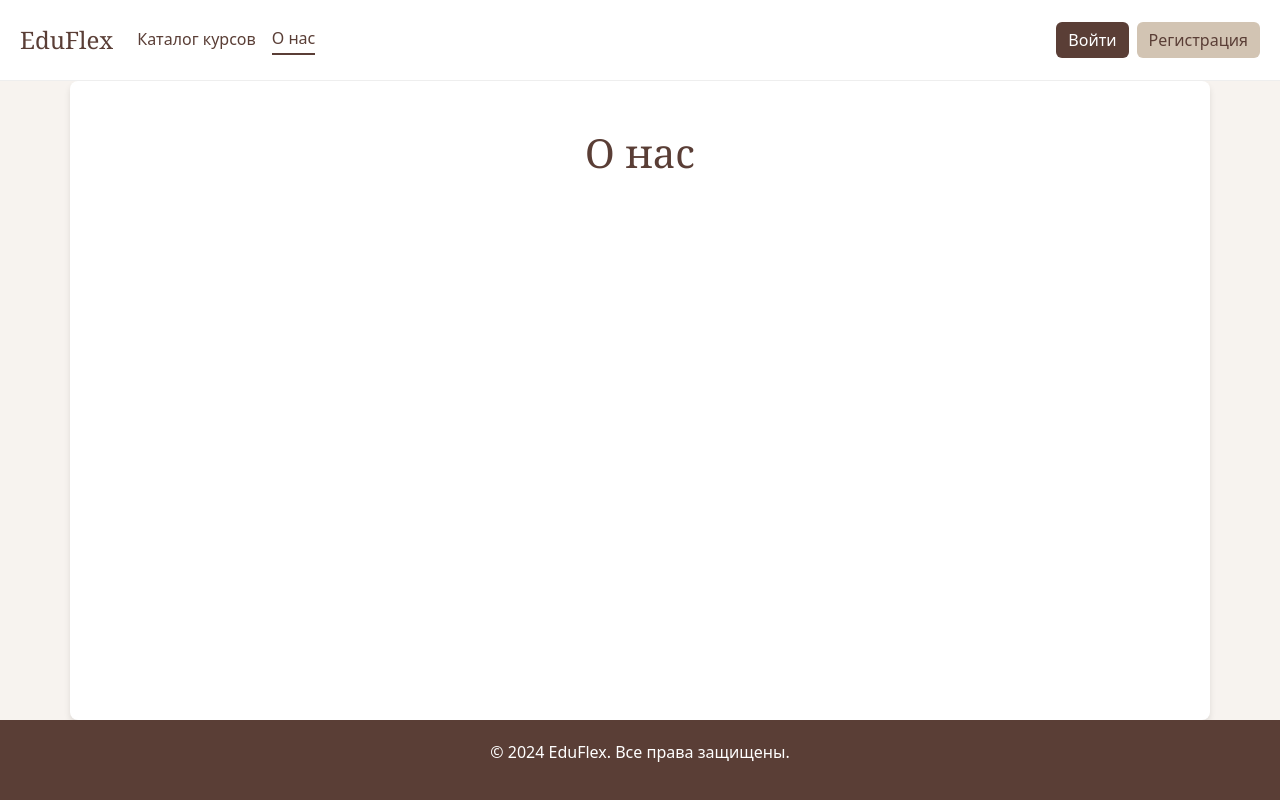
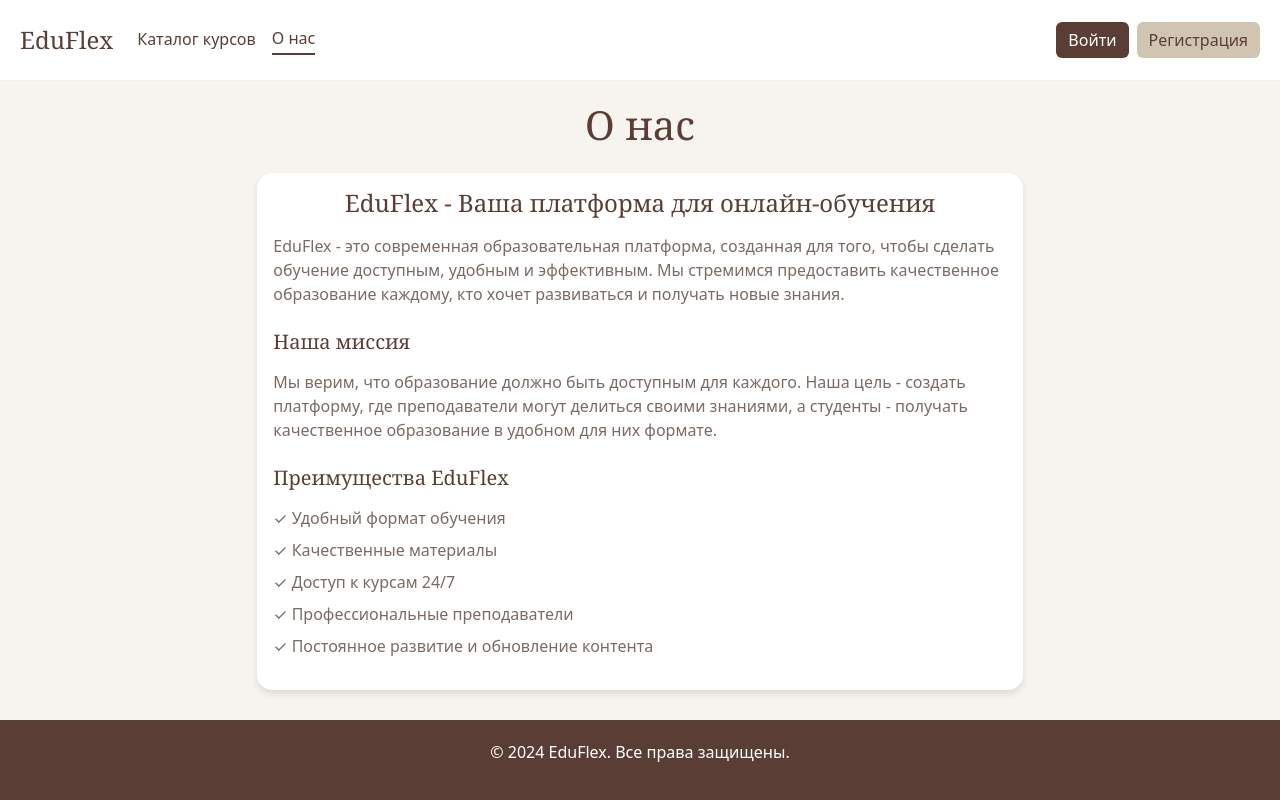
Before and after one commit to Shedall/AdaptiveSystem, a React (Create React App) app: page /about in a window 1280 px wide. Built offline with nearby package versions, Linux system fonts and the light colour scheme.

Commit message:
my courses and about pages redesign

```diff
--- a/src/pages/AboutPage.js
+++ b/src/pages/AboutPage.js
@@ -6,9 +6,53 @@ const AboutPage = () => {
     return (
         <div style={{ backgroundColor: "#F7F3EF", minHeight: "100vh", display: "flex", flexDirection: "column" }}>
             <Header />
-            <div className="container flex-grow-1 py-5">
-                <h1 style={{ color: "#5A3E36" }}>О нас</h1>
-                {/* Add about content here */}
+            <div style={{
+                flex: "1",
+                padding: "20px",
+                maxWidth: "1200px",
+                margin: "0 auto",
+                width: "100%"
+            }}>
+                <div className="row justify-content-center">
+                    <div className="col-lg-8">
+                        <h1 style={{ color: "#5A3E36", marginBottom: "1.5rem" }}>О нас</h1>
+
+                        <div className="card border-0" style={{ backgroundColor: "white", borderRadius: "15px" }}>
+                            <div className="card-body">
+                                <h2 style={{ color: "#5A3E36", fontSize: "1.5rem", marginBottom: "1rem" }}>
+                                    EduFlex - Ваша платформа для онлайн-обучения
+                                </h2>
+
+                                <p className="mb-4" style={{ color: "#7A6A63" }}>
+                                    EduFlex - это современная образовательная платформа, созданная для того,
+                                    чтобы сделать обучение доступным, удобным и эффективным. Мы стремимся
+                                    предоставить качественное образование каждому, кто хочет развиваться и
+                                    получать новые знания.
+                                </p>
+
+                                <h3 style={{ color: "#5A3E36", fontSize: "1.25rem", marginBottom: "1rem" }}>
+                                    Наша миссия
+                                </h3>
+                                <p className="mb-4" style={{ color: "#7A6A63" }}>
+                                    Мы верим, что образование должно быть доступным для каждого. Наша цель -
+                                    создать платформу, где преподаватели могут делиться своими знаниями,
+                                    а студенты - получать качественное образование в удобном для них формате.
+                                </p>
+
+                                <h3 style={{ color: "#5A3E36", fontSize: "1.25rem", marginBottom: "1rem" }}>
+                                    Преимущества EduFlex
+                                </h3>
+                                <ul className="list-unstyled" style={{ color: "#7A6A63" }}>
+                                    <li className="mb-2">✓ Удобный формат обучения</li>
+                                    <li className="mb-2">✓ Качественные материалы</li>
+                                    <li className="mb-2">✓ Доступ к курсам 24/7</li>
+                                    <li className="mb-2">✓ Профессиональные преподаватели</li>
+                                    <li className="mb-2">✓ Постоянное развитие и обновление контента</li>
+                                </ul>
+                            </div>
+                        </div>
+                    </div>
+                </div>
             </div>
             <Footer />
         </div>
--- a/src/pages/MyCoursesPage.js
+++ b/src/pages/MyCoursesPage.js
@@ -1,22 +1,36 @@
 import React from "react";
-import { Navigate } from "react-router-dom";
+import { Link } from "react-router-dom";
 import Header from "../components/Header";
 import Footer from "../components/Footer";
-import { auth } from "../auth";
 
 const MyCoursesPage = () => {
-  const isAuthenticated = auth.isAuthenticated();
-
-  if (!isAuthenticated) {
-    return <Navigate to="/login" replace />;
-  }
-
   return (
     <div style={{ backgroundColor: "#F7F3EF", minHeight: "100vh", display: "flex", flexDirection: "column" }}>
       <Header />
-      <div className="container flex-grow-1 py-5">
-        <h1 style={{ color: "#5A3E36" }}>Мои курсы</h1>
-        {/* Add my courses content here */}
+      <div style={{
+        flex: "1",
+        padding: "20px",
+        maxWidth: "1200px",
+        margin: "0 auto",
+        width: "100%"
+      }}>
+        <h1 style={{ color: "#5A3E36", marginBottom: "1.5rem" }}>Мои курсы</h1>
+
+        <div className="text-center p-5" style={{ color: "#5A3E36" }}>
+          <p className="mb-4">У вас пока нет курсов. Перейдите в каталог, чтобы записаться на интересующий вас курс.</p>
+          <Link
+            to="/courses"
+            className="btn"
+            style={{
+              backgroundColor: "#5A3E36",
+              color: "#fff",
+              padding: "10px 30px",
+              fontSize: "1.1rem"
+            }}
+          >
+            Перейти в каталог
+          </Link>
+        </div>
       </div>
       <Footer />
     </div>
```
